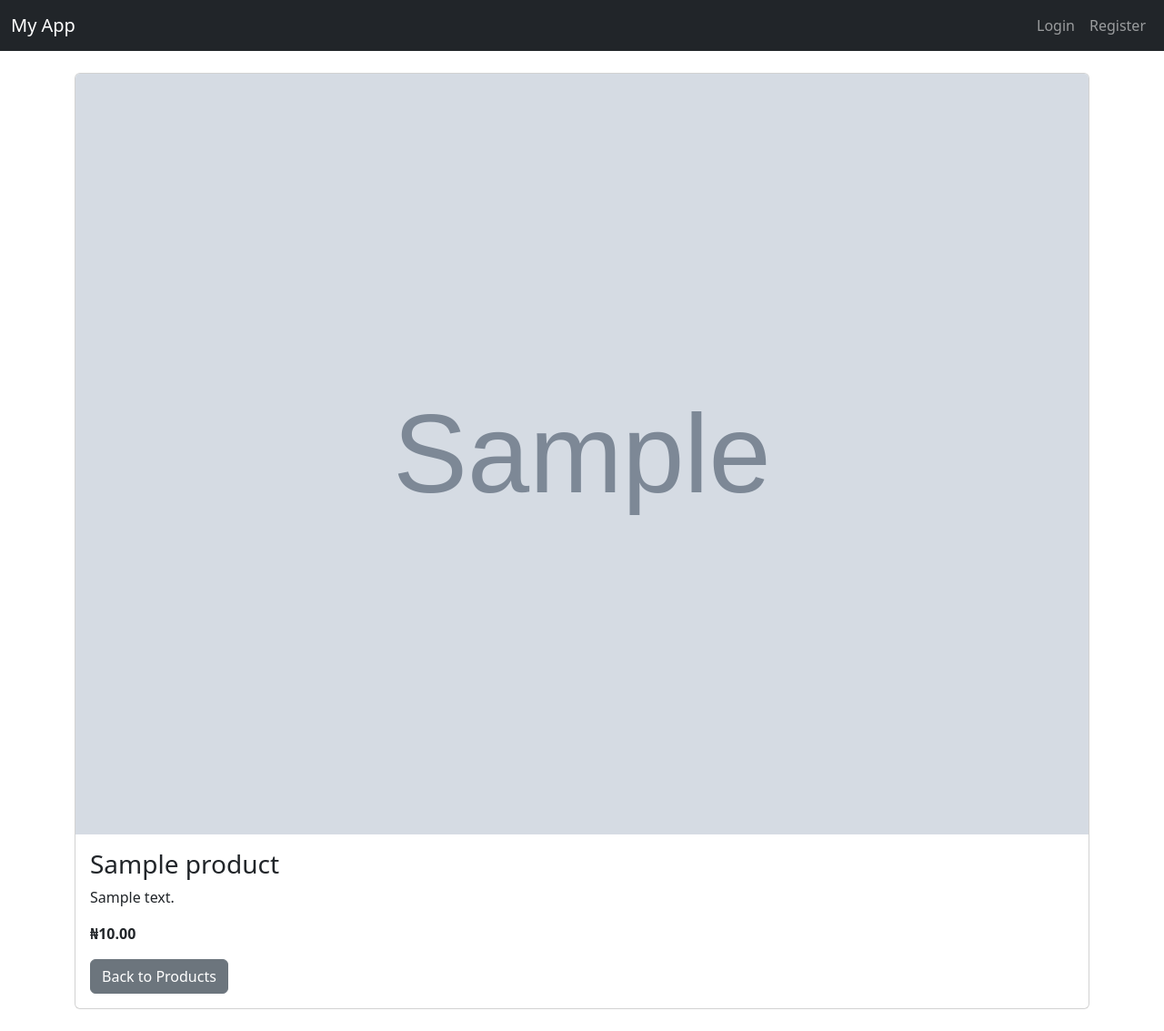
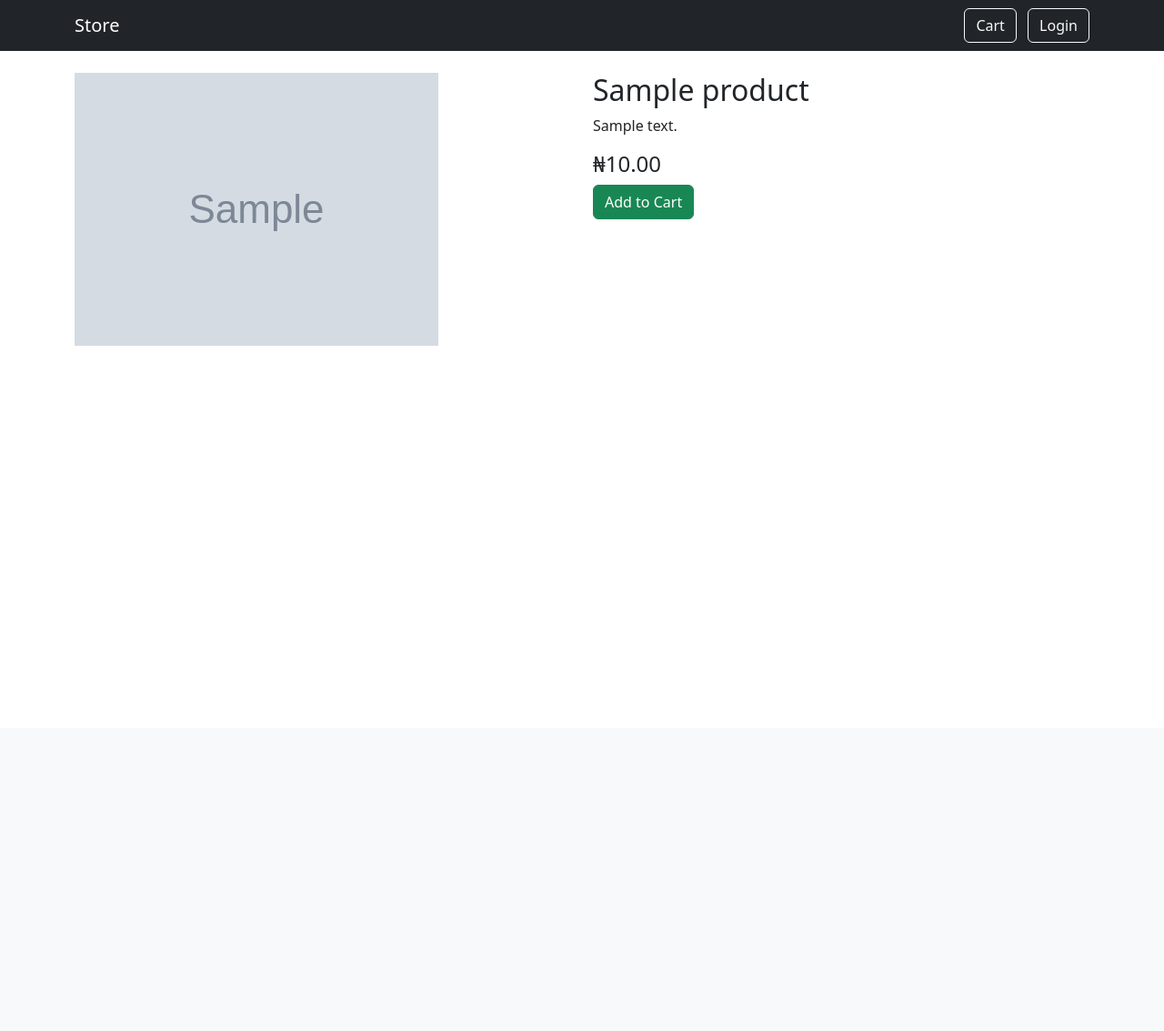
Before and after one commit to jerahmeel200/djangoA34567, a Django app: template geekForGeek/products/templates/products/product_detail.html in a window 1280 px wide. Shown: the whole page at 91% size. After the commit the page ends 380 px from the top, so only its background shows below. Run offline with Django 5.2, Linux system fonts and the light colour scheme; the template is opened without the code that fills it: values that come from a table or form of the project are taken from there, others are empty; tables that the repository leaves empty hold one stand-in row (values such as "Sample post"); grey boxes marked "Sample" are stand-in pictures.

Commit message:
feat: modify templates

```diff
--- a/geekForGeek/cart/cart.py
+++ b/geekForGeek/cart/cart.py
@@ -29,7 +29,7 @@ class Cart:
             product = Product.objects.get(id=product_id)
             item = self.cart[product_id]
             item['product'] = product
-            item['total_price'] = float (item['price']) * item['quanity']
+            item['total_price'] = float (item['price']) * item['quantity']
             yield item
 
 
--- a/geekForGeek/products/templates/products/product_detail.html
+++ b/geekForGeek/products/templates/products/product_detail.html
@@ -1,15 +1,15 @@
 {% extends 'base.html' %}
 
-{% block title %}{{ product.name }}{% endblock %}
-
 {% block content %}
-<div class="card mb-4">
-  <img src="{{ product.image.url }}" class="card-img-top" alt="{{ product.name }}">
-  <div class="card-body">
-    <h3 class="card-title">{{ product.name }}</h3>
-    <p class="card-text">{{ product.description }}</p>
-    <p class="card-text"><strong>₦{{ product.price }}</strong></p>
-    <a href="{% url 'product_list' %}" class="btn btn-secondary">Back to Products</a>
+<div class="row">
+  <div class="col-md-6">
+    <img src="{{ product.image.url }}" class="img-fluid" alt="{{ product.name }}">
+  </div>
+  <div class="col-md-6">
+    <h2>{{ product.name }}</h2>
+    <p>{{ product.description }}</p>
+    <h4>₦{{ product.price }}</h4>
+    <a href="{% url 'add_to_cart' product.pk %}" class="btn btn-success">Add to Cart</a>
   </div>
 </div>
 {% endblock %}
--- a/geekForGeek/project/urls.py
+++ b/geekForGeek/project/urls.py
@@ -25,6 +25,6 @@ urlpatterns = [
     path('api/accounts/', include('accounts.urls')),
     path('api/products/', include('products.urls')),
     # path('api/orders/', include('orders.urls')),
-    # path('api/cart/', include('cart.urls')),
+    path('api/cart/', include('cart.urls')),
     # path('api/payments/', include('payments.urls')),
 ]  + static(settings.MEDIA_URL, document_root=settings.MEDIA_ROOT)
--- a/geekForGeek/templates/base.html
+++ b/geekForGeek/templates/base.html
@@ -1,29 +1,22 @@
+<!-- templates/base.html -->
 <!DOCTYPE html>
 <html lang="en">
 <head>
     <meta charset="UTF-8">
-  <title>{% block title %}My App{% endblock %}</title>
+    <title>Django Store</title>
     <link href="https://cdn.jsdelivr.net/npm/bootstrap@5.3.0/dist/css/bootstrap.min.css" rel="stylesheet">
 </head>
 <body>
 <nav class="navbar navbar-expand-lg navbar-dark bg-dark mb-4">
-    <div class="container-fluid">
-      <a class="navbar-brand" href="#">My App</a>
-      <div class="collapse navbar-collapse">
-        <ul class="navbar-nav ms-auto">
+  <div class="container">
+    <a class="navbar-brand" href="{% url 'product_list' %}">Store</a>
+    <div>
+      <a class="btn btn-outline-light me-2" href="{% url 'cart_detail' %}">Cart</a>
       {% if user.is_authenticated %}
-            <li class="nav-item">
-              <a class="nav-link" href="{% url 'logout' %}">Logout</a>
-            </li>
+        <a class="btn btn-outline-light" href="{% url 'logout' %}">Logout</a>
       {% else %}
-            <li class="nav-item">
-              <a class="nav-link" href="{% url 'login' %}">Login</a>
-            </li>
-            <li class="nav-item">
-              <a class="nav-link" href="{% url 'register' %}">Register</a>
-            </li>
+        <a class="btn btn-outline-light" href="{% url 'login' %}">Login</a>
       {% endif %}
-        </ul>
     </div>
   </div>
 </nav>
@@ -32,6 +25,5 @@
     {% block content %}{% endblock %}
 </div>
 
-  <script src="https://cdn.jsdelivr.net/npm/bootstrap@5.3.0/dist/js/bootstrap.bundle.min.js"></script>
 </body>
 </html>
```
Also changed, not shown: geekForGeek/products/templates/products/product_list.html (+7 -8 lines). Lines whose indentation alone changed are shown as unchanged.
